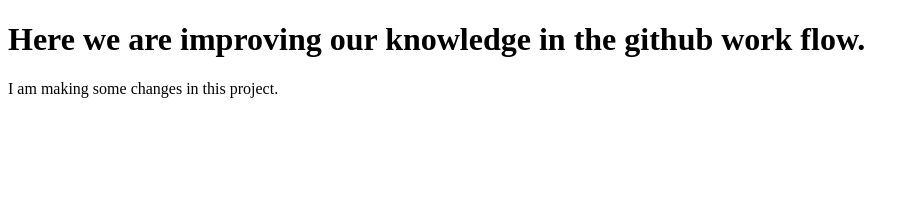
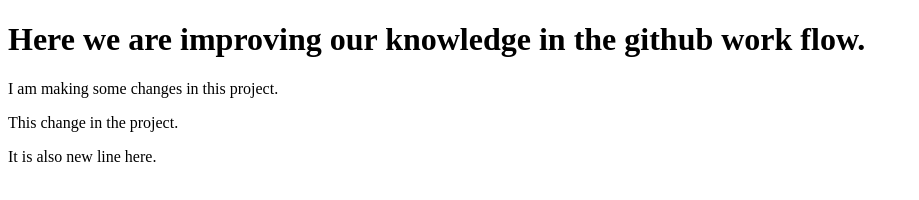
Before and after one commit to bilal-akmal-2004/Github-Work-FLow-Practice, a plain HTML site: page helloWorld.html in a window 1280 px wide. Shown: the whole page, without its empty margins (0-919 px from the left). Drawn offline with Linux system fonts and the light colour scheme.

Commit message:
New changes done in the project.

```diff
--- a/helloWorld.html
+++ b/helloWorld.html
@@ -8,5 +8,7 @@
   <body>
     <h1>Here we are improving our knowledge in the github work flow.</h1>
     <p>I am making some changes in this project.</p>
+    <p>This change in the project.</p>
+    <p>It is also new line here.</p>
   </body>
 </html>
```
